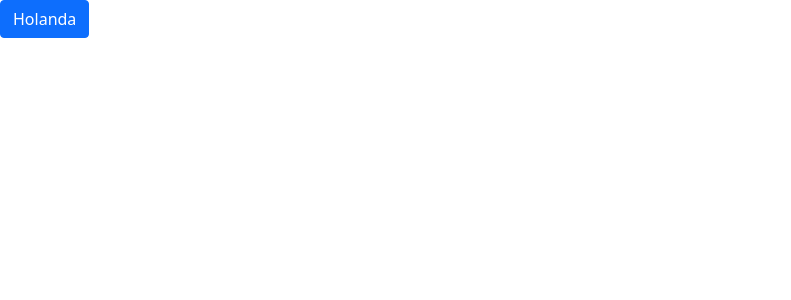
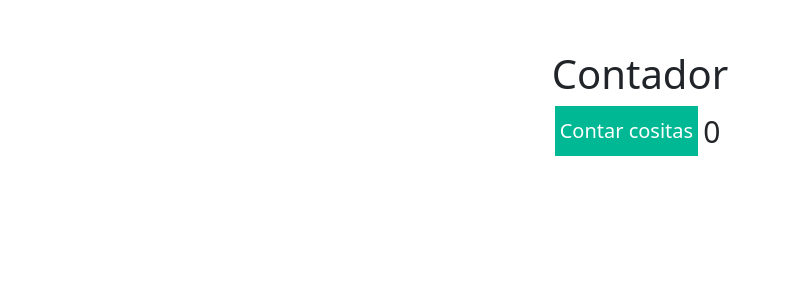
Before and after one commit to NachoBasilio/Apuntes-React, a React (Create React App) app in the folder EscuelaDevRock/PrimerosCapitulos/queridojonny/: page / in a window 1280 px wide. Shown: the top 300 px of the page, without its empty margins (0-791 px from the left). Built offline with nearby package versions, Linux system fonts and the light colour scheme.

Commit message:
Los hooks son la bomba

```diff
--- a/EscuelaDevRock/PrimerosCapitulos/queridojonny/src/assets/css/saludo.css
+++ b/EscuelaDevRock/PrimerosCapitulos/queridojonny/src/assets/css/saludo.css
@@ -1,5 +1,39 @@
-h1{
-    background-color: rgb(226, 194, 199);
-    color: black;
-    font-family: arial;
+*{
+    margin: 0;
+    padding: 0;
+    box-sizing: border-box;
 }
+
+
+
+.contenedor{
+    width: 100%;
+    height: 100%;
+    display: flex;
+    justify-content: center;
+    align-items: center;
+    flex-direction: column;
+    margin-top: 50px;
+}
+.contenedorDeBotones{
+    display: flex;
+    justify-content: center;
+    align-items: center;
+    flex-direction: row;
+    width: auto;
+}
+
+.contenedorDeBotones div{
+    margin: 0 5px;
+    font-size: 30px;
+}
+.contenedorDeBotones button{
+    width: auto;
+    height: 50px;
+    border: none;
+    background-color: #00b894;
+    color: white;
+    font-size: 20px;
+    cursor: pointer;
+    padding: 5px;
+}
--- /dev/null
+++ b/EscuelaDevRock/PrimerosCapitulos/queridojonny/src/components/nuevoComponenteParaUsarHooks.js
@@ -0,0 +1,36 @@
+import React, {useState, useEffect} from "react";
+import '../assets/css/saludo.css'
+
+const HeaderCopado = () => {
+    const [valor, setValor] = useState(0);
+    const handleClick = (e) => {
+        const operacion = e.target.getAttribute("name")
+        if (operacion === 'suma') {
+            setValor(valor + 1);
+        }else if (operacion === 'resta') {
+            setValor(valor - 1);
+        }
+    }
+
+    useEffect(() => {
+        console.log('Se ejecuto el useEffect');
+        return () => {}
+        /* Cuando un componente que esta escuchando useEffect se va, se ejecuta lo que hay en el return */
+    },[])
+
+    return (
+        <div >
+            <div className="contenedor">
+                <h1 className="contadorTutulo">Contado{valor === 102 ? ("R"): ("r")}</h1>
+                <div className="contenedorDeBotones">
+                <button onClick={handleClick} name="suma">Contar cositas</button>
+                <div>{valor}</div>
+                {valor > 0 ? (<button onClick={handleClick} name="resta">Descontar Cositas</button>) : null}
+                </div>
+                {valor === 100 ? (<div className="contadorTutulo">Wow, contaste cien cositas</div>) : null}
+            </div>
+        </div>
+    );
+}
+
+export default HeaderCopado;
--- a/EscuelaDevRock/PrimerosCapitulos/queridojonny/src/components/primerComponente.js
+++ b/EscuelaDevRock/PrimerosCapitulos/queridojonny/src/components/primerComponente.js
@@ -1,5 +1,5 @@
 import React from 'react';
-import '../assets/css/saludo.css'
+
 
 const MiPrimerComponenteConBootstrap = () => {
     let nombre = "Nacho";
--- a/EscuelaDevRock/PrimerosCapitulos/queridojonny/src/containers/App.js
+++ b/EscuelaDevRock/PrimerosCapitulos/queridojonny/src/containers/App.js
@@ -1,6 +1,6 @@
 import React from "react";
-import MiPrimerComponenteConBootstrap from "../components/primerComponente";
-
+// import MiPrimerComponenteConBootstrap from "../components/primerComponente";
+import HeaderCopado from "../components/nuevoComponenteParaUsarHooks";
 
 const App = () => {
     return (
@@ -9,10 +9,10 @@ const App = () => {
             rel="stylesheet"
             href="https://cdn.jsdelivr.net/npm/bootstrap@5.1.3/dist/css/bootstrap.min.css"
             integrity="sha384-1BmE4kWBq78iYhFldvKuhfTAU6auU8tT94WrHftjDbrCEXSU1oBoqyl2QvZ6jIW3"
-            crossorigin="anonymous"
+            crossOrigin="anonymous"
         />
-        <MiPrimerComponenteConBootstrap/>
-    </div>
+        <HeaderCopado />
+        </div>
     );
 }
 
```
